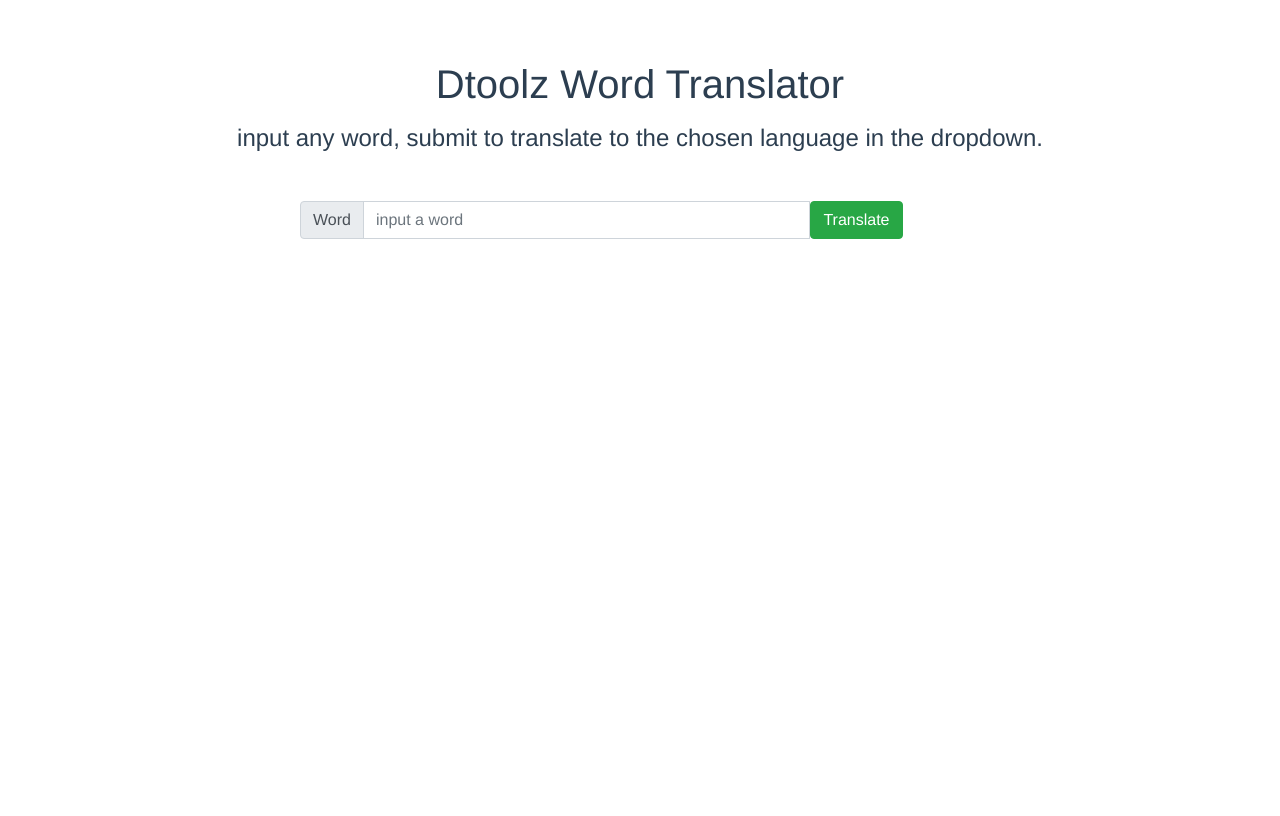
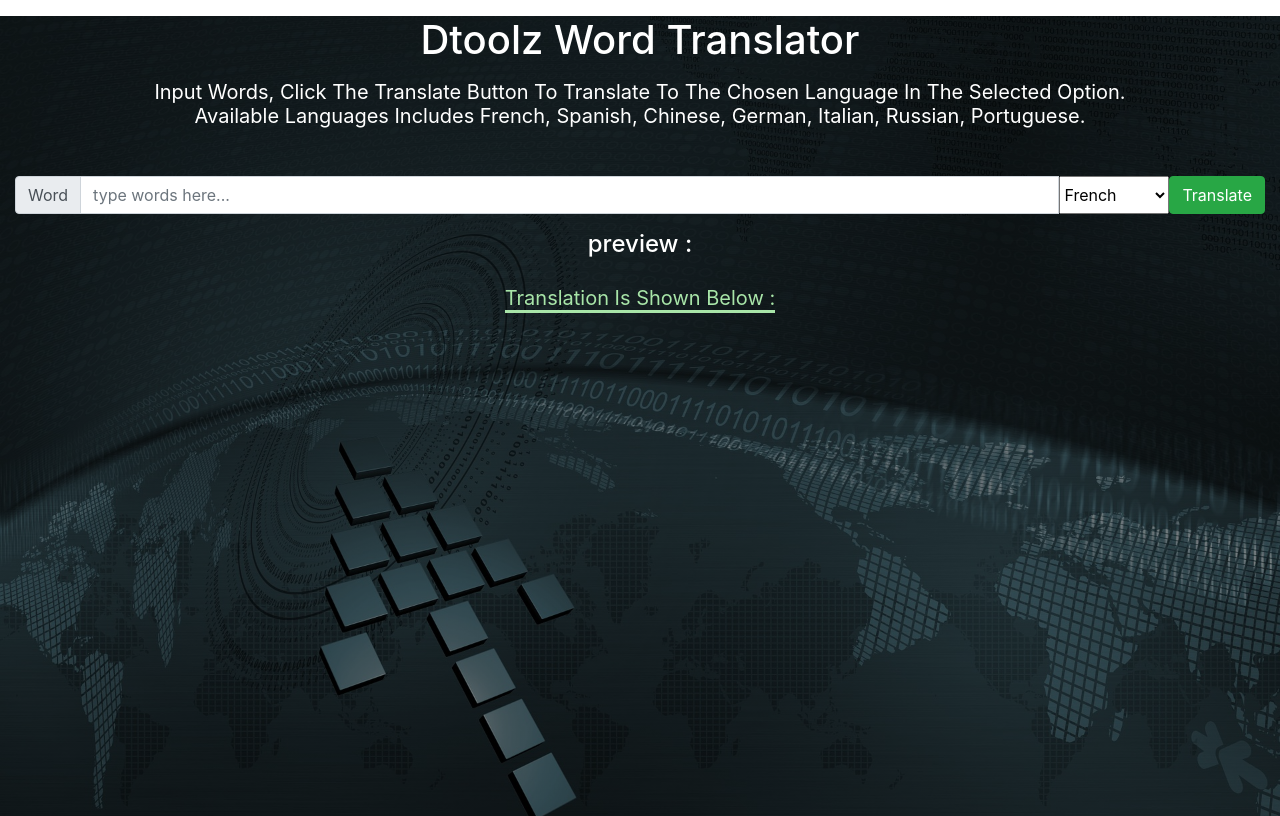
Before and after one commit to dtoolz/vuejs-word-translator, a Vue app: page / in a window 1280 px wide. Built offline with nearby package versions, Linux system fonts and the light colour scheme; what vue-resource would draw is missing.

Commit message:
added some stylings and bcg img

```diff
--- a/src/App.vue
+++ b/src/App.vue
@@ -1,10 +1,10 @@
 <template>
-  <div id="app">
+  <div class="container-fluid text-white text-center" id="app">
     <h1 class="my-3">Dtoolz Word Translator</h1>
-    <h4 class="mt-3">
-      input any word, submit to translate to the chosen language in the
-      dropdown.
-    </h4>
+    <h3 class="mt-3 font-weight-normal text-capitalize lead">
+      input words, click the translate button to translate to the chosen language in the
+      selected option. <br> available languages includes french, spanish, chinese, german, italian, russian, portuguese.
+    </h3>
     <wordInput v-on:formSubmit="wordTranslate"></wordInput>
     <wordOutput v-text="wordTranslated" ></wordOutput>
   </div>
@@ -26,10 +26,10 @@ export default {
     }
   },
   methods: {
-    wordTranslate: function(word) {
+    wordTranslate: function(word, language) {
       // alert(word);
       this.$http.get(
-        "https://translate.yandex.net/api/v1.5/tr.json/translate?key=trnsl.1.1.20200316T144937Z.93dc9dc5d746e1b2.f26ab83c43b2584761480613c7590cddad2ac904&lang=fr&text=" +
+        "https://translate.yandex.net/api/v1.5/tr.json/translate?key=trnsl.1.1.20200316T144937Z.93dc9dc5d746e1b2.f26ab83c43b2584761480613c7590cddad2ac904&lang="+language+"&text=" +
           word
       ).then((response) => {
           //console.log(response);
@@ -41,12 +41,9 @@ export default {
 </script>
 
 <style>
-#app {
-  font-family: Avenir, Helvetica, Arial, sans-serif;
-  -webkit-font-smoothing: antialiased;
-  -moz-osx-font-smoothing: grayscale;
-  text-align: center;
-  color: #2c3e50;
-  margin-top: 60px;
-}
+  #app{
+    background: linear-gradient(rgba(0, 0, 0, 0.5), rgba(0, 0, 0, 0.5)), url('~@/assets/black.jpg') no-repeat center;
+    background-size: cover;
+    height: 100vh;
+  }
 </style>
--- a/src/components/wordInput.vue
+++ b/src/components/wordInput.vue
@@ -1,21 +1,34 @@
 <template>
   <div id="wordInput">
-    <form class="container mt-5" v-on:submit="formSubmit">
-      <div class="col-md-9 input-group mb-3">
+    <form class=" mt-5" v-on:submit="formSubmit">
+      <div class="input-group mb-3">
         <div class="input-group-prepend">
           <span class="input-group-text" id="basic-addon1">Word</span>
         </div>
         <input
           type="text"
           class="form-control"
-          placeholder="input a word"
+          placeholder="type words here..."
           aria-label="Username"
           aria-describedby="basic-addon1"
           v-model="wordToTranslate"
         />
+        <select  class="custom-select-md" v-model="language">
+            <option value="fr">French</option>
+            <option value="es">Spanish</option>
+            <option value="zh">Chinese</option>
+            <option value="de">German</option>
+            <option value="it">Italian</option>
+            <option value="ru">Russian</option>
+            <option value="pt">Portuguese</option>
+        </select>
         <input class="btn btn-success" type="submit" value="Translate">
       </div>
     </form>
+     <h4 >preview : {{wordToTranslate}}</h4>
+     <div class="my-4 text-capitalize">
+         <span class="underline" >Translation is shown below :</span>
+     </div>
   </div>
 </template>
 
@@ -24,12 +37,16 @@ export default {
   name: "wordInput",
   data(){
       return {
-          wordToTranslate: ''
+          wordToTranslate: '',
+          language: ''
       }
+  },
+  created(){
+      this.language = 'fr';
   },
   methods : {
       formSubmit(e){
-        this.$emit('formSubmit', this.wordToTranslate); //sending typed input to app.vue component
+        this.$emit('formSubmit', this.wordToTranslate, this.language); //sending typed input to app.vue component
         e.preventDefault();
       }
   }
@@ -37,7 +54,10 @@ export default {
 </script>
 
 <style scoped>
-.input-group-prepend {
-  margin-left: 200px !important;
+.underline {
+  border-bottom: 3px solid rgb(168, 229, 168);
+  color: rgb(168, 229, 168);
+  font-size: 20px;
 }
+
 </style>
--- a/src/components/wordOutput.vue
+++ b/src/components/wordOutput.vue
@@ -1,8 +1,6 @@
 <template>
   <div id="wordOutput">
-     <div class="container">
          <h4 class="my-3">{{ wordTranslated }}</h4>
-     </div>
   </div>
 </template>
 
@@ -11,7 +9,9 @@
 
 export default {
   name: 'wordOutput',
-  props: ['wordTranslated']
+  props: {
+      wordTranslated : String
+   }
 }
 </script>
 
```
Also changed, not shown: src/assets/black.jpg (added).
